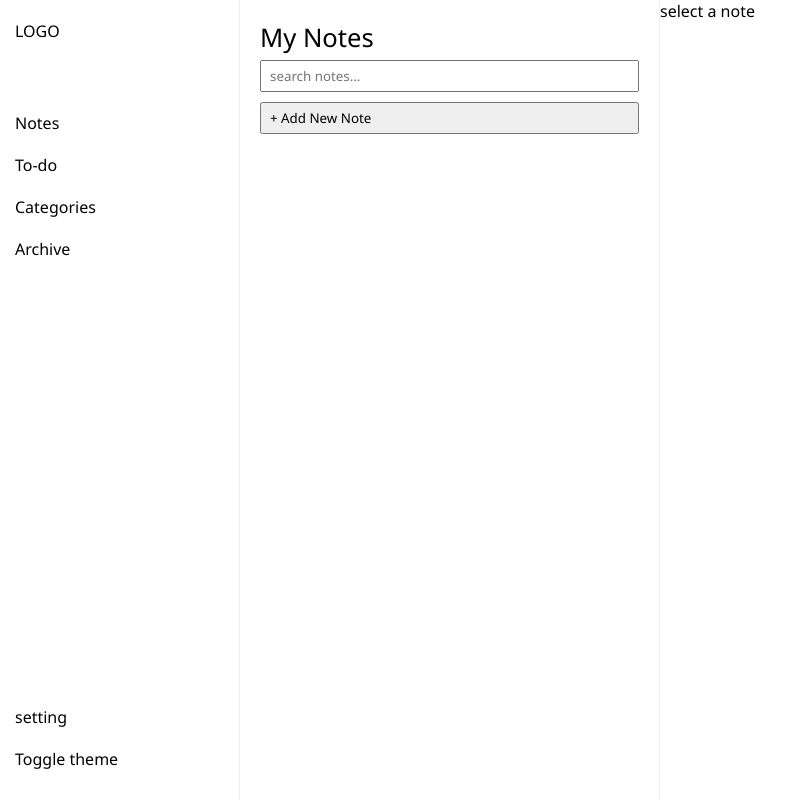
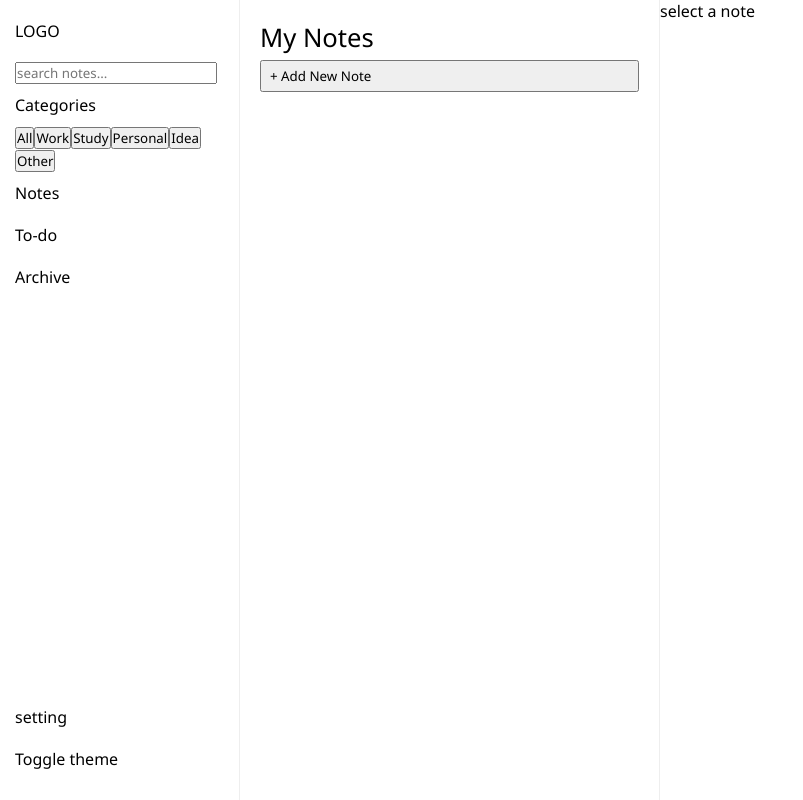
Before and after one commit to Ayush-fs-bit/react-notes-app, a React (Create React App) app: page / in a window 1280 px wide. Shown: the whole page, without its empty margins (0-803 px from the left). Built offline with nearby package versions, Linux system fonts and the light colour scheme.

Commit message:
feat: add category filtering and combine with search logic

```diff
--- a/src/App.js
+++ b/src/App.js
@@ -22,6 +22,7 @@ function App() {
   const [searchQuery, setSearchQuery] = useState("");
   const [isAdding, setIsAdding] = useState(false);
   const [isEditing, setIsEditing]=useState(false);
+  const [activeCategory,setActiveCategory]=useState('all');
 
   useEffect(()=>{
     localStorage.setItem('notes',JSON.stringify(notes))
@@ -29,11 +30,11 @@ function App() {
 
 
 
-  const filteredNotes = notes.filter((n) => (
-    n.title.toLowerCase().includes(searchQuery.toLowerCase()) ||
-    n.content.toLowerCase().includes(searchQuery.toLowerCase())
-  )
-  )
+  const filteredNotes = notes.filter((n) =>{
+    const searchFilter=n.title.toLowerCase().includes(searchQuery.toLowerCase())|| n.content.toLowerCase().includes(searchQuery.toLowerCase());
+    const categoryFilter=activeCategory==='all'||n.category===activeCategory;
+    return searchFilter && categoryFilter;
+})
   function handleSelectNote(id) {
     let note = notes.find((n) => n.id === id);
     setSelectedNote(note);
@@ -83,13 +84,19 @@ function App() {
   function handleCancelEdit(){
     setIsEditing(false);
   }
+
+  function handleCategoryChange(category){
+    setActiveCategory(category);
+
+  }
+
+
   return (<Router>
     <div className="App">
-      <Sidebar />
+      <Sidebar onSearch={handleChangeSearch} input={searchQuery} onCategory={handleCategoryChange}/>
       <div className="main">
         <div className="main-header">
           <p>My Notes</p>
-          <input type="text" placeholder="search notes..." onChange={handleChangeSearch} value={searchQuery} />
           <button onClick={handleAddClick}>+ Add New Note</button>
         </div>
         <Routes>
--- a/src/Sidebar.js
+++ b/src/Sidebar.js
@@ -1,12 +1,28 @@
 import { Link } from "react-router-dom";
 
-const Sidebar = () => {
+const Sidebar = ({onSearch,input,onCategory}) => {
+
+  function handleCategory(category){
+    onCategory(category);
+  }
+
   return ( <div className="sidebar">
     <div className="top">
       <div className="logo">LOGO</div>
+      <input type="text" placeholder="search notes..." onChange={onSearch} value={input} />
+      <div className="sidebar-categories">
+        <p>Categories</p>
+        <button onClick={()=>handleCategory('all')}>All</button>
+        <button onClick={()=>handleCategory('work')}>Work</button>
+        <button onClick={()=>handleCategory('study')}>Study</button>
+        <button onClick={()=>handleCategory('personal')}>Personal</button>
+        <button onClick={()=>handleCategory('idea')}>Idea</button>
+        <button onClick={()=>handleCategory('other')}>Other</button>
+      </div>
+
       <Link className="nav-link" to="/">Notes</Link>
       <p>To-do</p>
-      <p>Categories</p>
+
       <Link className="nav-link" to="/archive">Archive</Link>
     </div>
     <div className="bottom">
--- a/src/index.css
+++ b/src/index.css
@@ -19,9 +19,12 @@
   text-decoration: none;
   color: black;
 }
+.sidebar input{
+  display:block;
+}
 .logo{
   padding-top: 0;
-  padding-bottom: 60px;
+  padding-bottom: 20px;
 }
 *{
   box-sizing: border-box;
```
